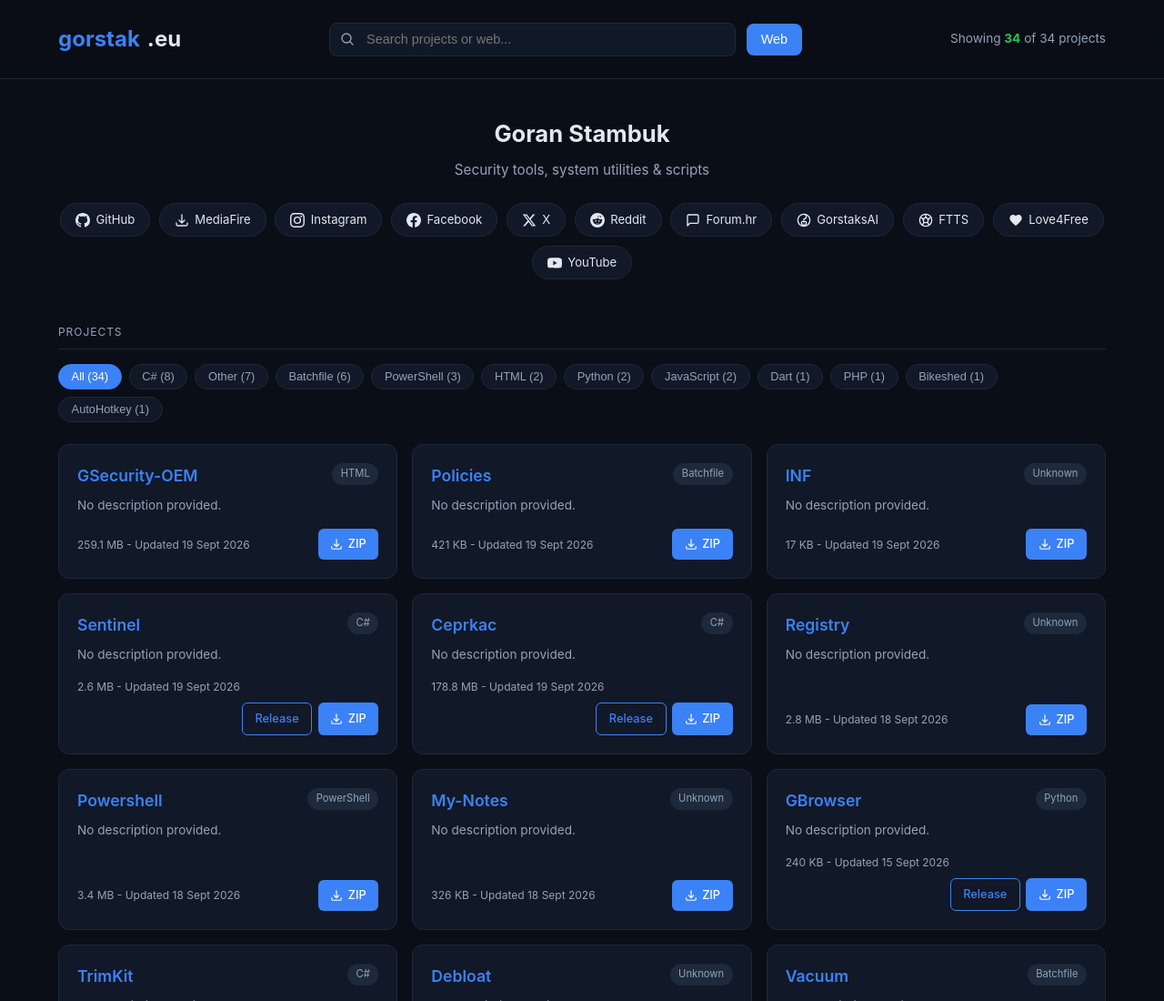
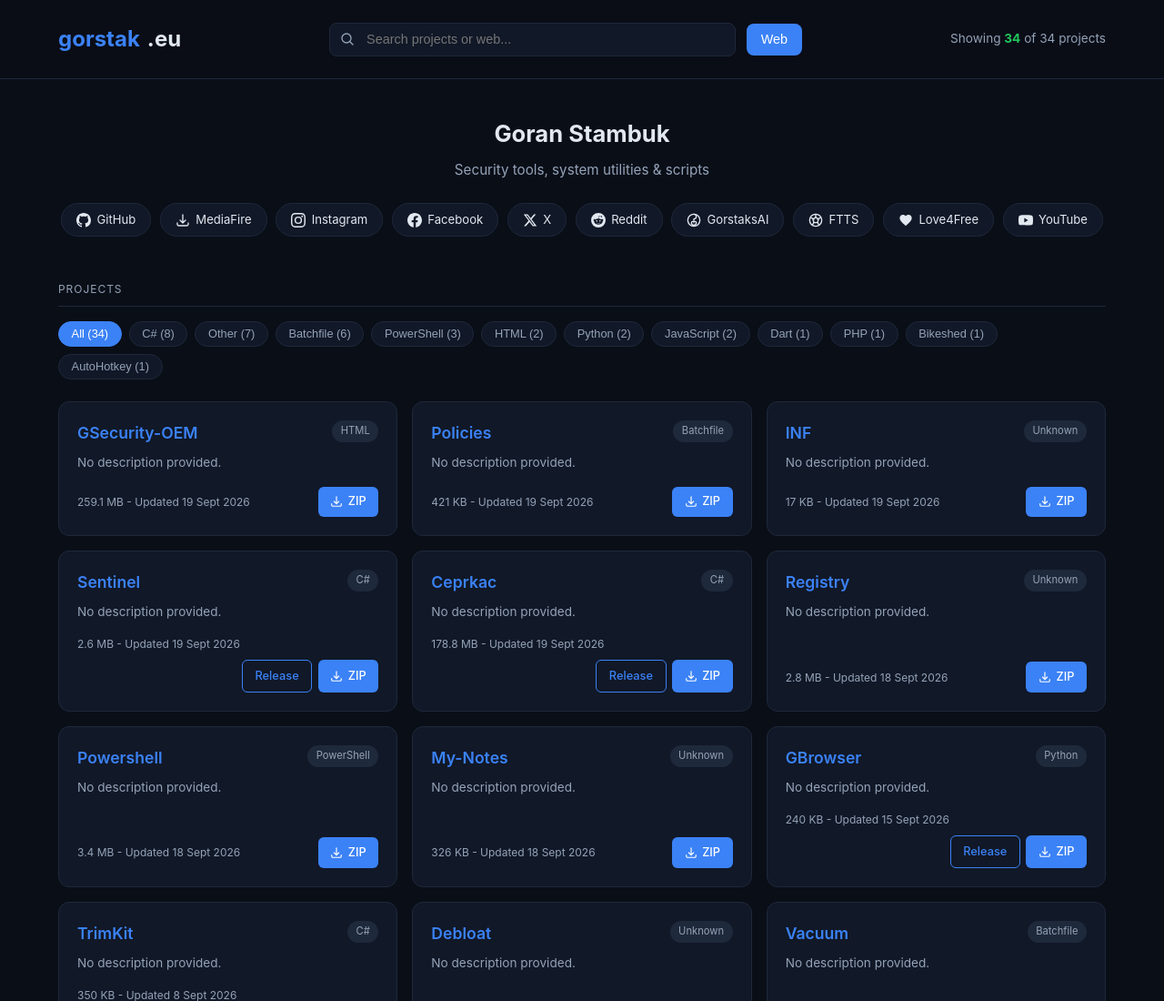
Before and after one commit to Gorstak-Zadar/gorstakssite, a website: page index.html in a window 1280 px wide. Shown: the top 1100 px of the page at 91% size. Drawn offline with Linux system fonts and the light colour scheme.

Commit message:
chore: update

```diff
--- a/index.html
+++ b/index.html
@@ -553,10 +553,6 @@
         <svg viewBox="0 0 24 24" fill="currentColor"><path d="M12 0A12 12 0 0 0 0 12a12 12 0 0 0 12 12 12 12 0 0 0 12-12A12 12 0 0 0 12 0zm5.01 4.744c.688 0 1.25.561 1.25 1.249a1.25 1.25 0 0 1-2.498.056l-2.597-.547-.8 3.747c1.824.07 3.48.632 4.674 1.488.308-.309.73-.491 1.207-.491.968 0 1.754.786 1.754 1.754 0 .716-.435 1.333-1.01 1.614a3.111 3.111 0 0 1 .042.52c0 2.694-3.13 4.87-7.004 4.87-3.874 0-7.004-2.176-7.004-4.87 0-.183.015-.366.043-.534A1.748 1.748 0 0 1 4.028 12c0-.968.786-1.754 1.754-1.754.463 0 .898.196 1.207.49 1.207-.883 2.878-1.43 4.744-1.487l.885-4.182a.342.342 0 0 1 .14-.197.35.35 0 0 1 .238-.042l2.906.617a1.214 1.214 0 0 1 1.108-.701zM9.25 12C8.561 12 8 12.562 8 13.25c0 .687.561 1.248 1.25 1.248.687 0 1.248-.561 1.248-1.249 0-.688-.561-1.249-1.249-1.249zm5.5 0c-.687 0-1.248.561-1.248 1.25 0 .687.561 1.248 1.249 1.248.688 0 1.249-.561 1.249-1.249 0-.687-.562-1.249-1.25-1.249zm-5.466 3.99a.327.327 0 0 0-.231.094.33.33 0 0 0 0 .463c.842.842 2.484.913 2.961.913.477 0 2.105-.056 2.961-.913a.361.361 0 0 0 0-.463.33.33 0 0 0-.464 0c-.547.533-1.684.73-2.512.73-.828 0-1.979-.196-2.512-.73a.326.326 0 0 0-.232-.095z"/></svg>
         Reddit
       </a>
-      <a class="link-pill" href="https://www.forum.hr/member.php?u=558590" target="_blank" rel="noopener">
-        <svg viewBox="0 0 24 24" fill="none" stroke="currentColor" stroke-width="2" stroke-linecap="round" stroke-linejoin="round"><path d="M21 15a2 2 0 0 1-2 2H7l-4 4V5a2 2 0 0 1 2-2h14a2 2 0 0 1 2 2z"/></svg>
-        Forum.hr
-      </a>
       <a class="link-pill" href="https://Gorstak-Zadar.github.io/GorstaksAI/" target="_blank" rel="noopener">
         <svg viewBox="0 0 24 24" fill="none" stroke="currentColor" stroke-width="2" stroke-linecap="round" stroke-linejoin="round"><path d="M12 2a4 4 0 0 1 4 4c0 1.95-1.4 3.57-3.25 3.92L12 10v2m0 4h.01M8 16a4 4 0 0 0 8 0c0-1.1-.9-2-2-2h-4a2 2 0 0 0-2 2z"/><circle cx="12" cy="12" r="10"/></svg>
         GorstaksAI
```
Also changed, not shown: README.md.
